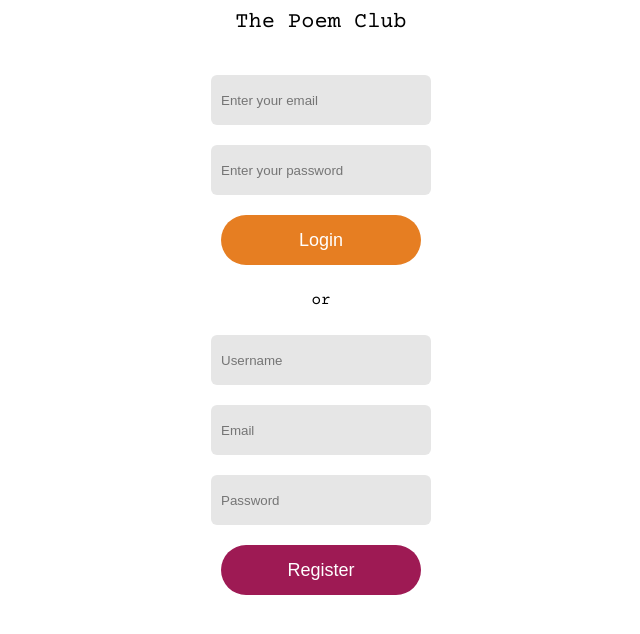
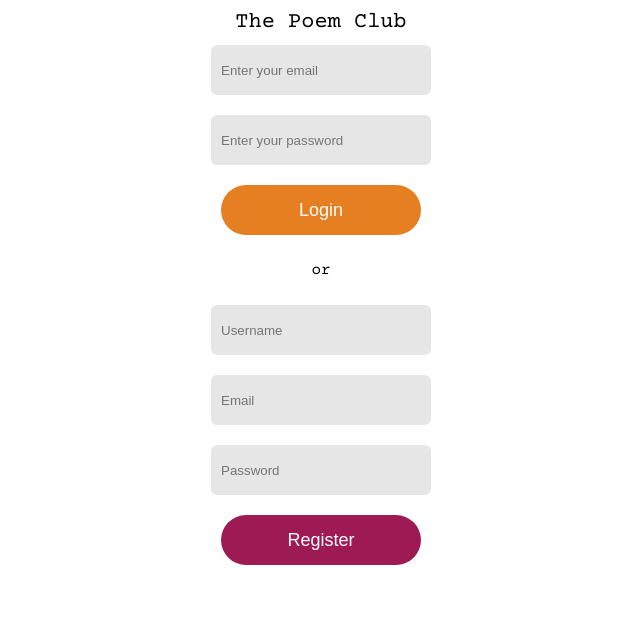
Before and after one commit to likunamatata/poetryclub, a React (Create React App) app in the folder client/: page / in a window 1280 px wide. Shown: the top 634 px of the page, without its empty margins (319-959 px from the left). Built offline with nearby package versions, Linux system fonts and the light colour scheme; the HTML template or start-up script is replaced by a standard one.

Commit message:
fixed size of landing page view

```diff
--- a/client/src/App.css
+++ b/client/src/App.css
@@ -7,8 +7,8 @@ body{
   justify-content: flex-start;
   align-items: center;
   overflow: auto;
-  height: 80vh;
-  padding: 30px;
+  height: 95vh;
+  padding: 0px;
 }
 
 .landing, .login, .register, .user-screens{
```
